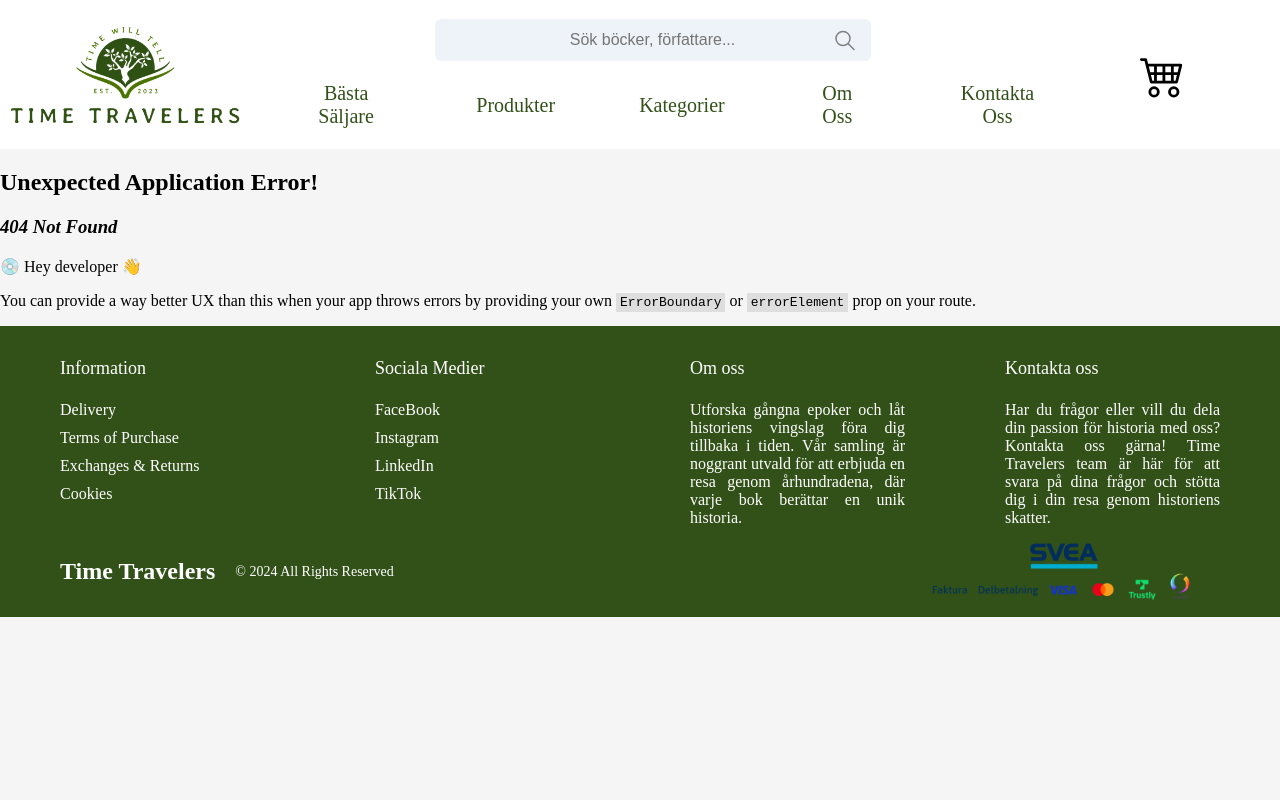
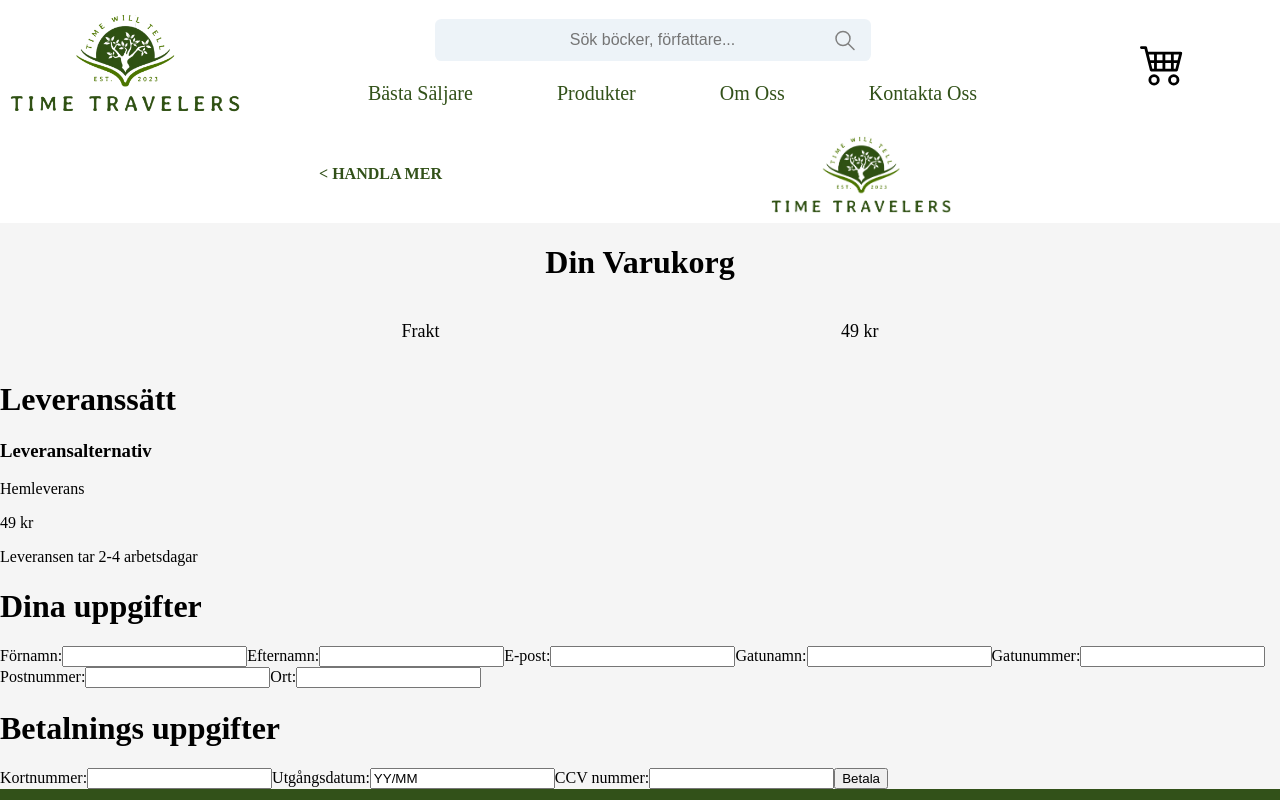
Before and after one commit to MauritzEmanuel/GroupProject_Frontend2, a React (Vite) app in the folder Frontend/: page /checkOut in a window 1280 px wide. Before the commit this address had no page. Shown: the top 800 px of the page. Built offline with nearby package versions, Linux system fonts and the light colour scheme.

Commit message:
CheckOut + small fixes

```diff
--- a/Frontend/src/components/Navbar.jsx
+++ b/Frontend/src/components/Navbar.jsx
@@ -58,9 +58,6 @@ const Navbar = () => {
                 <a href={`/products/:id`}>Produkter</a>
               </li>
               <li>
-                <a href={`/categories`}>Kategorier</a>
-              </li>
-              <li>
                 <a href={`/aboutUs`}>Om Oss</a>
               </li>
               <li>
--- /dev/null
+++ b/Frontend/src/cssFiles/checkOut.css
@@ -0,0 +1,35 @@
+.checkOut-header {
+    display: flex;
+    align-items: center;
+    width: 100%;
+    background-color: white;
+    justify-content: space-evenly;
+
+
+    .header-img {
+        max-width: 180px;
+        height: auto;
+        padding: 10px;
+    }
+
+    .header-a {
+        text-decoration: none;
+        color: #325119;
+        cursor: pointer;
+        font-weight: bold;
+    }
+}
+
+.checkOut-kart {
+
+
+    .kart-h1 {
+        text-align: center;
+    }
+
+    .kart-div {
+        display: flex;
+        justify-content: space-evenly;
+        font-size: 18px;
+    }
+}
--- a/Frontend/src/main.jsx
+++ b/Frontend/src/main.jsx
@@ -7,6 +7,7 @@ import AboutUs from './pages/AboutUs.jsx'
 import Product from './pages/Products.jsx'
 import Navbar from './components/Navbar.jsx'
 import Footer from './components/Footer.jsx'
+import CheckOut from './pages/CheckOut.jsx'
 
 
 
@@ -26,6 +27,10 @@ const router = createBrowserRouter([
   {
     path: '/products/:id',
     element: <Product/>
+  },
+  {
+    path: '/checkOut',
+    element: <CheckOut/>
   }
 ])
 
--- /dev/null
+++ b/Frontend/src/pages/CheckOut.jsx
@@ -0,0 +1,81 @@
+import React from "react";
+import '../cssFiles/checkOut.css';
+import Logo from '../assets/Images/Logo/Logo-time-travelers.png'
+
+
+const CheckOut = () => {
+
+    return (
+        <>
+            <div>
+
+                <header className="checkOut-header">
+                    <a className="header-a" href={`/products/:id`}>&lt; HANDLA MER</a>
+                    <img className='header-img' src={Logo} alt="Logo" />
+                </header>
+
+                <div className="checkOut-kart">
+                    <h1 className="kart-h1">Din Varukorg</h1>
+                    {/* Varukorgen här? */}
+                    <div className="kart-div">
+                        <p>Frakt</p>
+                        <p>49 kr</p>
+                    </div>
+
+                </div>
+
+                <div className="checkOut-lev">
+                    <h1>Leveranssätt</h1>
+                    <div>
+                        <h3>Leveransalternativ</h3>
+                        <p>Hemleverans</p> <p>49 kr</p>
+                        <p>Leveransen tar 2-4 arbetsdagar</p>
+                    </div>
+                </div>
+
+                <div  className="checkOut-form">
+                    <h1>Dina uppgifter</h1>
+                    <form>
+                        <label htmlFor="firstName">Förnamn:</label>
+                        <input type="text" id="firstName" name="firstName" required />
+
+                        <label htmlFor="lastName">Efternamn:</label>
+                        <input type="text" id="lastName" name="lastName" required />
+
+                        <label htmlFor="email">E-post:</label>
+                        <input type="email" id="email" name="email" required />
+
+                        <label htmlFor="streetName">Gatunamn:</label>
+                        <input type="text" id="streetName" name="streetName" required />
+
+                        <label htmlFor="streetNr">Gatunummer:</label>
+                        <input type="number" id="streetNr" name="streetNr" required />
+
+                        <label htmlFor="zipCode">Postnummer:</label>
+                        <input type="number" id="zipCode" name="zipCode" required />
+
+                        <label htmlFor="county">Ort:</label>
+                        <input type="text" id="county" name="county" required />
+                    </form>
+                </div>
+                <div className="checkOut-pay">
+                    <h1>Betalnings uppgifter</h1>
+                    <form>
+                        <label htmlFor="cardNr">Kortnummer:</label>
+                        <input type="number" id="cardNr" name="cardNr" value="0000 0000 0000 0000" min="16" required />
+
+                        <label htmlFor="ExpDate">Utgångsdatum:</label>
+                        <input type="text" id="ExpDate" name="ExpDate" value="YY/MM" min="5" required />
+
+                        <label htmlFor="ccvNr">CCV nummer:</label>
+                        <input type="number" id="ccvNr" name="ccvNr" required />
+
+                        <input type="button" value="Betala" />
+                    </form>
+                </div>
+            </div>
+        </>
+    )
+}
+
+export default CheckOut
```
